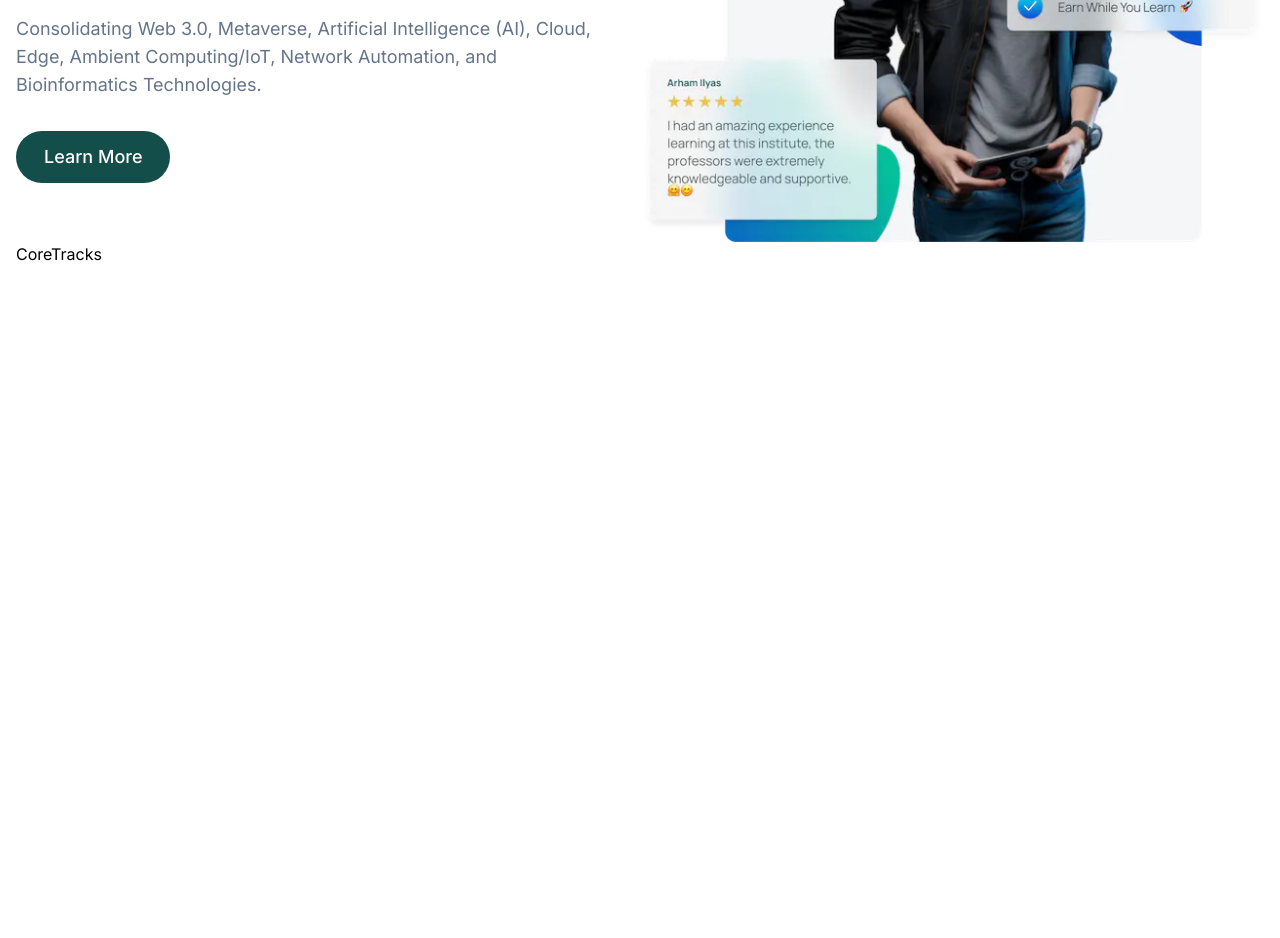
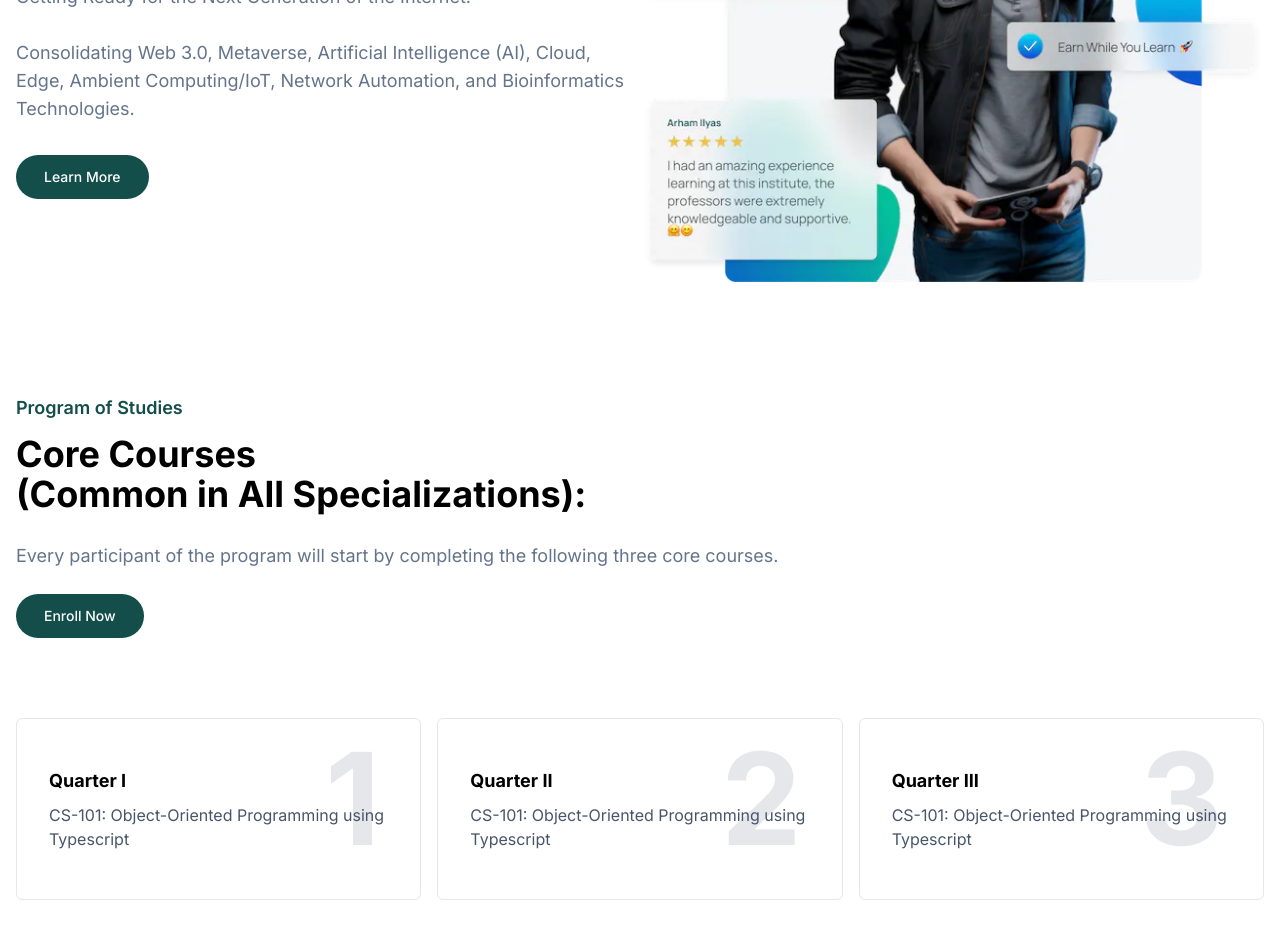
Before and after one commit to alihotshot/firstNextJSproject, a Next.js app in the folder my-app/: page / in a window 1280 px wide. Shown: the part 400-1338 px from the top of the page. Before the commit the page ends 800 px from the top, so only its background shows below. Built offline with nearby package versions, Linux system fonts and the light colour scheme.

Commit message:
17 Nov 23
17 Nov 23

```diff
--- a/my-app/src/app/components/shared/Button.tsx
+++ b/my-app/src/app/components/shared/Button.tsx
@@ -2,7 +2,7 @@ import { FC } from "react"
 
 const Button: FC<{ text: string }> = ({ text }) => {
     return (
-        <button className=" bg-teal-900 text-white py-3 px-7 rounded-full text-lg font-medium hover:scale-105">Learn More</button>
+        <button className=" bg-teal-900 text-white py-3 px-7 rounded-full text-sm font-medium hover:scale-105">{text}</button>
     )
 }
 
--- /dev/null
+++ b/my-app/src/app/components/widgets/Boxes.tsx
@@ -0,0 +1,24 @@
+
+const Boxes = () => {
+    return (
+        <div className="flex my-20 space-x-4">
+            <div className=" border rounded-md w-4/12 px-8 py-12 relative">
+                <h4 className=" font-bold text-lg">Quarter I</h4>
+                <p className="mt-2 text-slate-600">CS-101: Object-Oriented Programming using Typescript</p>
+                <span className=" absolute top-4 right-10 text-9xl font-bold text-gray-200 -z-10">1</span>
+            </div>
+            <div className=" border rounded-md w-4/12 px-8 py-12 relative">
+                <h4 className=" font-bold text-lg">Quarter II</h4>
+                <p className="mt-2 text-slate-600">CS-101: Object-Oriented Programming using Typescript</p>
+                <span className=" absolute top-4 right-10 text-9xl font-bold text-gray-200 -z-10">2</span>
+            </div>
+            <div className=" border rounded-md w-4/12 px-8 py-12 relative">
+                <h4 className=" font-bold text-lg">Quarter III</h4>
+                <p className="mt-2 text-slate-600">CS-101: Object-Oriented Programming using Typescript</p>
+                <span className=" absolute top-4 right-10 text-9xl font-bold text-gray-200 -z-10">3</span>
+            </div>
+        </div>
+    )
+}
+
+export default Boxes
--- a/my-app/src/app/components/widgets/CoreTracks.tsx
+++ b/my-app/src/app/components/widgets/CoreTracks.tsx
@@ -1,10 +1,23 @@
 import Wrapper from "@/app/components/shared/Wrapper"
+import Button from "@/app/components/shared/Button"
+import Boxes from "@/app/components/widgets/Boxes"
 
 const CoreTracks = () => {
+    const coreHeading = `Core Courses \n (Common in All Specializations):`
     return (
         <section>
             <Wrapper>
-                <div>CoreTracks</div>
+                <div className=" mt-20 lg:mt-28 max-w-screen-md">
+                    <h4 className=" font-semibold text-teal-900 text-sm md:text-lg">Program of Studies</h4>
+                    <h2 className="text-3xl font-bold py-3 sm:text-4xl whitespace-pre-line">{coreHeading}</h2>
+                    <p className="text-slate-500 mt-4 text-sm sm:text-lg">Every participant of the program will start by completing the following three core courses.</p>
+                </div>
+                <div className="mt-6">
+                    <Button text={"Enroll Now"} />
+                </div>
+
+                {/* Boxes */}
+                <Boxes />
             </Wrapper>
         </section>
     )
--- a/my-app/src/app/components/widgets/Hero.tsx
+++ b/my-app/src/app/components/widgets/Hero.tsx
@@ -10,16 +10,17 @@ const Hero = () => {
                 <div className="flex flex-col md:flex-row items-center">
                     {/* Left side */}
                     <div className="flex-1">
-                        <h4 className=" font-semibold text-teal-900 mt-4 text-xs md:text-lg">Presidential Initiative for Artificial Intelligence and Computing (PIAIC)</h4>
-                        <h1 className=" text-3xl font-bold py-3 sm:text-5xl">Certified Web 3.0 and Metaverse Developer</h1>
-                        <p className=" text-slate-500 mt-4 text-xs sm:text-lg max-w-xl">A One and Quarter Years Panaverse DAO Earn as you Learn Program Getting Ready for the Next Generation of the Internet.
+                        <h4 className=" font-semibold text-teal-900 mt-4 text-sm md:text-lg">Presidential Initiative for Artificial Intelligence and Computing (PIAIC)</h4>
+                        <h1 className=" text-4xl font-bold py-3 sm:text-5xl">Certified Web 3.0 and Metaverse Developer</h1>
+                        <p className=" text-slate-500 mt-4 text-sm sm:text-lg max-w-screen-xl">A One and Quarter Years Panaverse DAO Earn as you Learn Program Getting Ready for the Next Generation of the Internet.
                             <br /> <br /> Consolidating Web 3.0, Metaverse, Artificial Intelligence (AI), Cloud, Edge, Ambient Computing/IoT, Network Automation, and Bioinformatics Technologies.</p>
                         <div className="mt-8">
                             <Button text={"Learn More"} />
                         </div>
                     </div>
+
                     {/* Right side */}
-                    <div className="flex-1">
+                    <div className="flex-1 mt-10">
                         <Image src={HeroPoster} alt=" Tile Mountain Hero Poster" />
                     </div>
                 </div>
```
